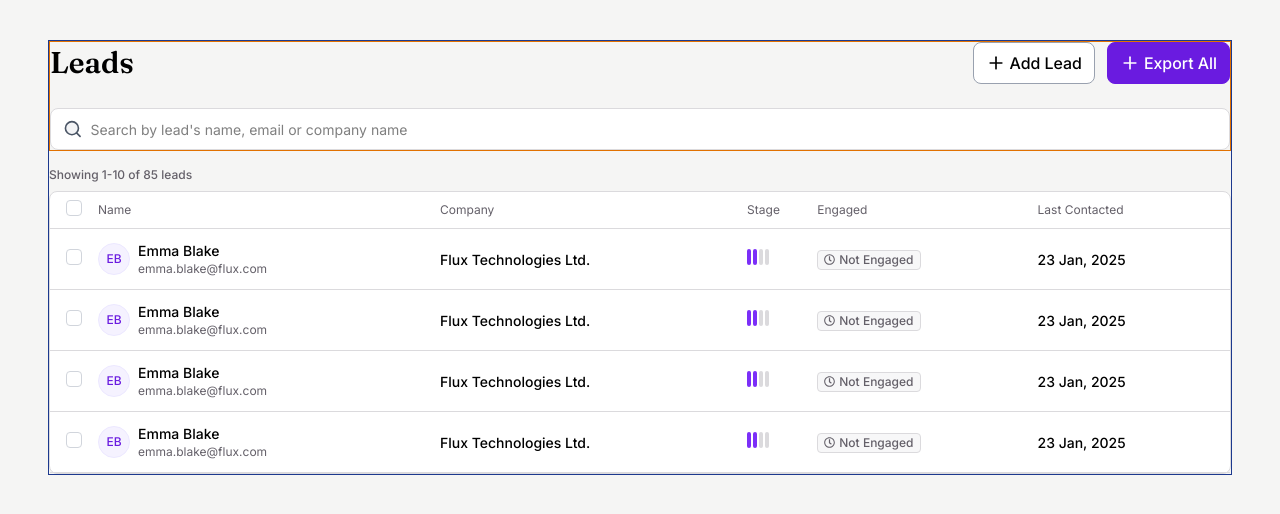
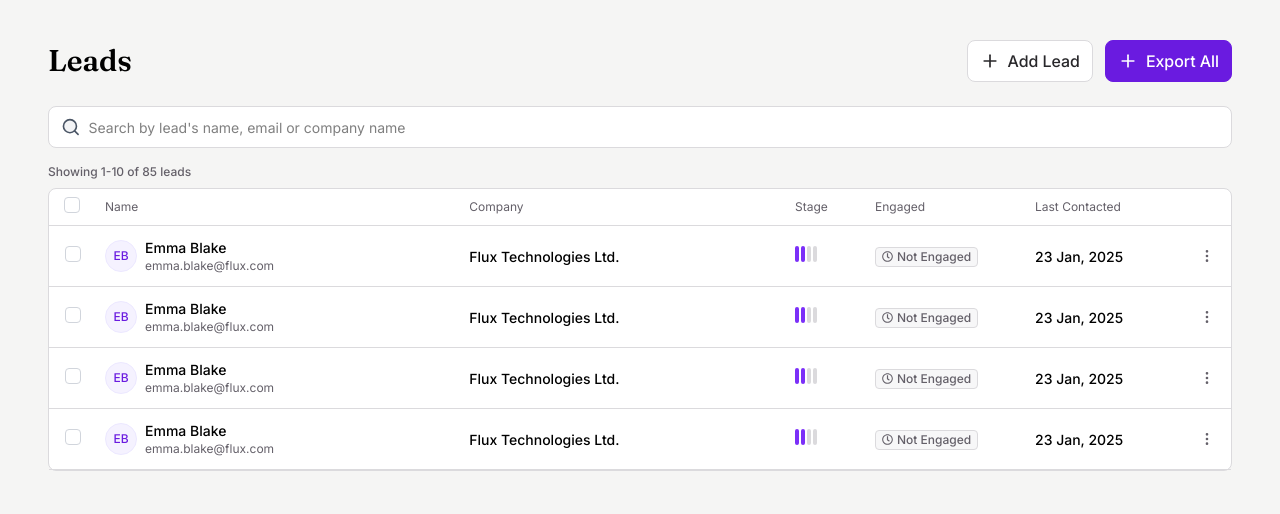
Before and after one commit to kfahad5607/sales-leads-frontend, a React (Vite) app: page / in a window 1280 px wide. Shown: the top 514 px of the page. Built offline with nearby package versions, Linux system fonts and the light colour scheme.

Commit message:
Created button component and Updated column width

```diff
--- a/src/components/DataTable.tsx
+++ b/src/components/DataTable.tsx
@@ -1,27 +1,25 @@
 import { FaRegClock } from "react-icons/fa";
-import { LuPlus, LuSearch } from "react-icons/lu";
+import { LuEllipsisVertical, LuPlus, LuSearch } from "react-icons/lu";
+
 import Checkbox from "./ui/Checkbox";
 import IconBadge from "./ui/IconBadge";
 import ProgressBar from "./ui/ProgressBar";
+import Button from "./ui/Button";
 
 const DataTable = () => {
   return (
-    <div className="border border-blue-900">
+    <div className="">
       {/* Head starts */}
-      <div className="border border-amber-600 mb-4">
+      <div className="mb-4">
         <div className="flex justify-between items-center mb-6">
           <div className="text-3xl font-semibold leading-10 font-fraunces">
             Leads
           </div>
           <div className="flex gap-x-3">
-            <button className="inline-flex items-center px-3 py-2 bg-white rounded-lg border border-gray-400">
-              <LuPlus className="mr-1 text-xl" />
-              <span className="font-medium">Add Lead</span>
-            </button>
-            <button className="inline-flex items-center px-3 py-2 bg-[#6A1BE0] text-white rounded-lg border border-[#6A1BE0]">
-              <LuPlus className="mr-1 text-xl" />
-              <span className="font-medium">Export All</span>
-            </button>
+            <Button icon={<LuPlus />} variant="outlined-primary">
+              Add Lead
+            </Button>
+            <Button icon={<LuPlus />}>Export All</Button>
           </div>
         </div>
         <div>
@@ -45,24 +43,25 @@ const DataTable = () => {
           <table className="w-full">
             <thead className="font-normal border-b border-[#DBDADD]">
               <tr className="px-4 py-1">
-                <th className="w-12 py-1.5">
+                <th className="w-14 py-1.5 pr-2.5">
                   <Checkbox id="select-all" />
                 </th>
-                <th className="font-normal text-left text-xs text-[#646069] py-1.5">
+                <th className="w-auto font-normal text-left text-xs text-[#646069] py-1.5 pr-2.5">
                   Name
                 </th>
-                <th className="font-normal text-left text-xs text-[#646069] py-1.5">
+                <th className="w-auto font-normal text-left text-xs text-[#646069] py-1.5 pr-2.5">
                   Company
                 </th>
-                <th className="font-normal text-left text-xs text-[#646069] py-1.5">
+                <th className="w-20 font-normal text-left text-xs text-[#646069] py-1.5 pr-2.5">
                   Stage
                 </th>
-                <th className="font-normal text-left text-xs text-[#646069] py-1.5">
+                <th className="w-40 font-normal text-left text-xs text-[#646069] py-1.5 pr-2.5">
                   Engaged
                 </th>
-                <th className="font-normal text-left text-xs text-[#646069] py-1.5">
+                <th className="w-40 font-normal text-left text-xs text-[#646069] py-1.5 pr-2.5">
                   Last Contacted
                 </th>
+                <th className="w-9 text-left py-1.5"></th>
               </tr>
             </thead>
             <tbody>
@@ -71,7 +70,7 @@ const DataTable = () => {
                   <td className="px-4 py-3">
                     <Checkbox id={`select-item-${i}`} />
                   </td>
-                  <td className="pr-4 py-3">
+                  <td className="pr-2.5 py-3">
                     <div className="flex items-center gap-x-2">
                       <div className="flex items-center justify-center w-8 h-8 rounded-full border border-[#ECE8FF] bg-[#F5F2FF] text-xs text-[#6A1BE0] font-medium">
                         EB
@@ -84,28 +83,34 @@ const DataTable = () => {
                       </div>
                     </div>
                   </td>
-                  <td className="pr-4 py-3">
+                  <td className="pr-2.5 py-3">
                     <span className="text-sm font-medium">
                       Flux Technologies Ltd.
                     </span>
                   </td>
-                  <td className="pr-4 py-3">
+                  <td className="w-20 pr-2.5 py-3">
                     <ProgressBar totalBars={4} filledBars={2} />
                   </td>
-                  <td className="pr-4 py-3">
+                  <td className="w-40 pr-2.5 py-3">
                     <IconBadge
                       label="Not Engaged"
-                      Icon={FaRegClock}
+                      icon={<FaRegClock />}
                       variant="gray"
                     />
                   </td>
-                  <td className="pr-4 py-3">
+                  <td className="w-40 pr-2.5 py-3">
                     <span className="text-sm font-medium">23 Jan, 2025</span>
+                  </td>
+                  <td className="w-9 py-3">
+                    <div className="flex items-center justify-center size-6 p-1 rounded-full cursor-pointer transition-colors ease-in-out duration-300 hover:bg-gray-200">
+                      <LuEllipsisVertical className="text-[#646069] text" />
+                    </div>
                   </td>
                 </tr>
               ))}
             </tbody>
           </table>
+          <div></div>
         </div>
       </div>
       {/* body ends */}
--- /dev/null
+++ b/src/components/ui/Button.tsx
@@ -0,0 +1,37 @@
+import { ButtonHTMLAttributes, ReactNode } from "react";
+import clsx from "clsx";
+
+type Variant = "primary" | "outlined-primary";
+interface Props extends ButtonHTMLAttributes<HTMLButtonElement> {
+  children: ReactNode;
+  icon?: ReactNode;
+  variant?: Variant;
+}
+
+const baseStyles =
+  "inline-flex items-center gap-2 px-3 py-2 border rounded-lg  transition-all cursor-pointer focus:outline-none";
+const variantStyles: Record<Variant, string> = {
+  primary: "bg-[#6A1BE0] text-white border-[#6A1BE0] hover:bg-[#6A1BE0]",
+  "outlined-primary":
+    "bg-white text-[#28272A] border border-[#DBDADD] hover:bg-gray-100",
+};
+
+const Button = ({
+  children,
+  icon,
+  variant = "primary",
+  className,
+  ...props
+}: Props) => {
+  return (
+    <button
+      className={clsx(baseStyles, variantStyles[variant], className)}
+      {...props}
+    >
+      {icon && <span className="text-xl">{icon}</span>}
+      <span className="font-medium">{children}</span>
+    </button>
+  );
+};
+
+export default Button;
--- a/src/components/ui/IconBadge.tsx
+++ b/src/components/ui/IconBadge.tsx
@@ -1,10 +1,10 @@
 import clsx from "clsx";
-import { IconType } from "react-icons";
+import { ReactNode } from "react";
 
 type Variant = "green" | "gray";
 interface Props {
   label: string;
-  Icon: IconType;
+  icon: ReactNode;
   variant?: Variant;
 }
 
@@ -24,7 +24,7 @@ const variantStyles: Record<
   },
 };
 
-const IconBadge = ({ label, variant = "green", Icon }: Props) => {
+const IconBadge = ({ label, variant = "green", icon }: Props) => {
   const { bgColor, textColor, borderColor } = variantStyles[variant];
 
   return (
@@ -36,7 +36,7 @@ const IconBadge = ({ label, variant = "green", Icon }: Props) => {
         borderColor
       )}
     >
-      <Icon className="text-[11px]" />
+      <span className="text-[11px]">{icon}</span>
       <span>{label}</span>
     </div>
   );
```
